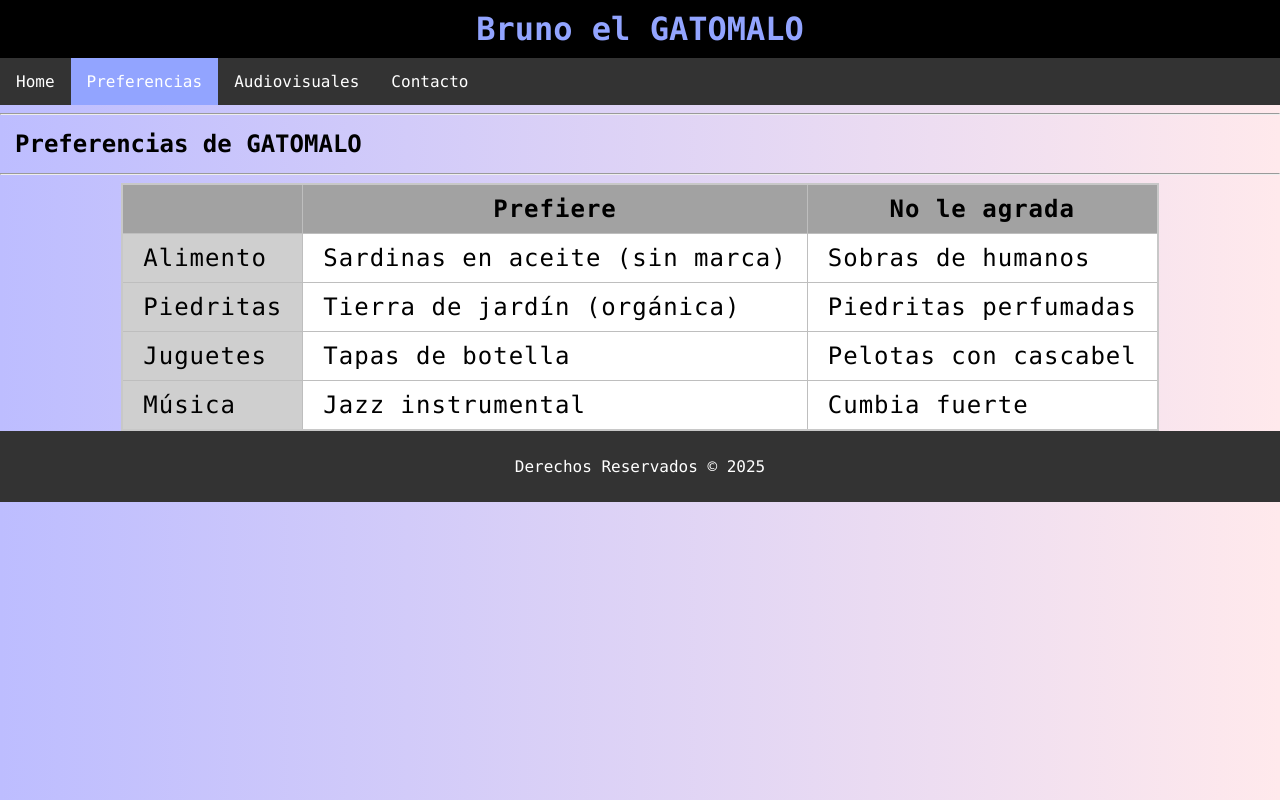
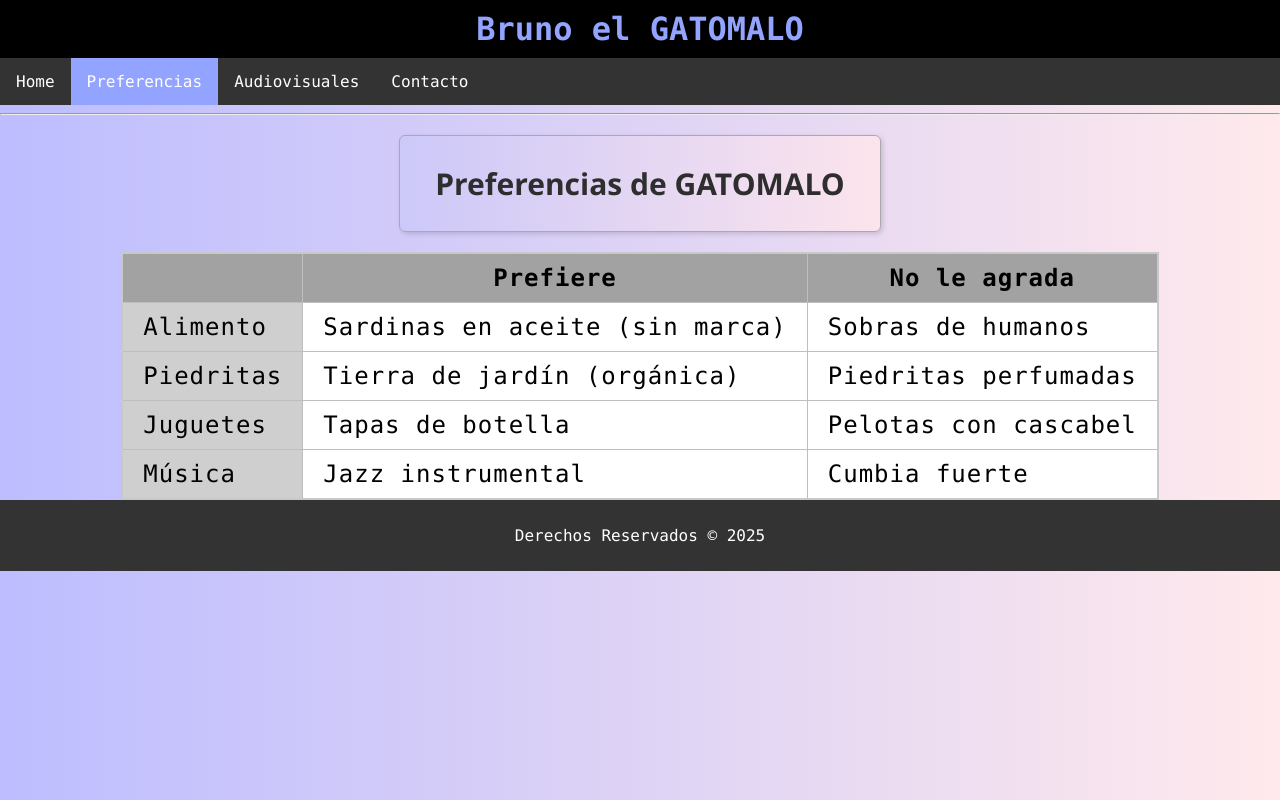
Before and after one commit to Lucas-69/BadCat-Blog, a plain HTML site: page Sitio-Web/preferencias.html in a window 1280 px wide. Drawn offline with Linux system fonts and the light colour scheme.

Commit message:
Retoques finales

```diff
--- a/Sitio-Web/preferencias.html
+++ b/Sitio-Web/preferencias.html
@@ -59,6 +59,20 @@
             color: #92a4ff;
         }
 
+        .titulo-preferencias {
+  font-family: 'Segoe UI', Tahoma, Geneva, Verdana, sans-serif;
+  font-size: 20px;
+  font-weight: bold;
+  padding: 12px 20px;
+  border: 1px solid #aaa;
+  border-radius: 6px;
+  background: linear-gradient(to right, #ccc8f9, #fce4ec);
+  color: #2e2e2e;
+  box-shadow: 2px 2px 5px rgba(0,0,0,0.15);
+  margin: 20px auto;         /* <-- Esto lo centra horizontalmente */
+  display: table;            /* Tamaño justo del contenido */
+}
+
         table {
             border-collapse: collapse;
             border: 2px solid rgb(200, 200, 200);
@@ -104,8 +118,9 @@
 
     </header>
 
-    <h2 style="margin: 15px;">Preferencias de GATOMALO</h2>
-    <hr>
+    <div class="titulo-preferencias">
+        <h2 style="margin: 15px;">Preferencias de <span style="font-weight: 900;">GATOMALO</span></h2>
+    </div>
 
     <div class="container">
         <table>
```
Also changed, not shown: Sitio-Web/audiovisuales.html (+1 -1 lines).
